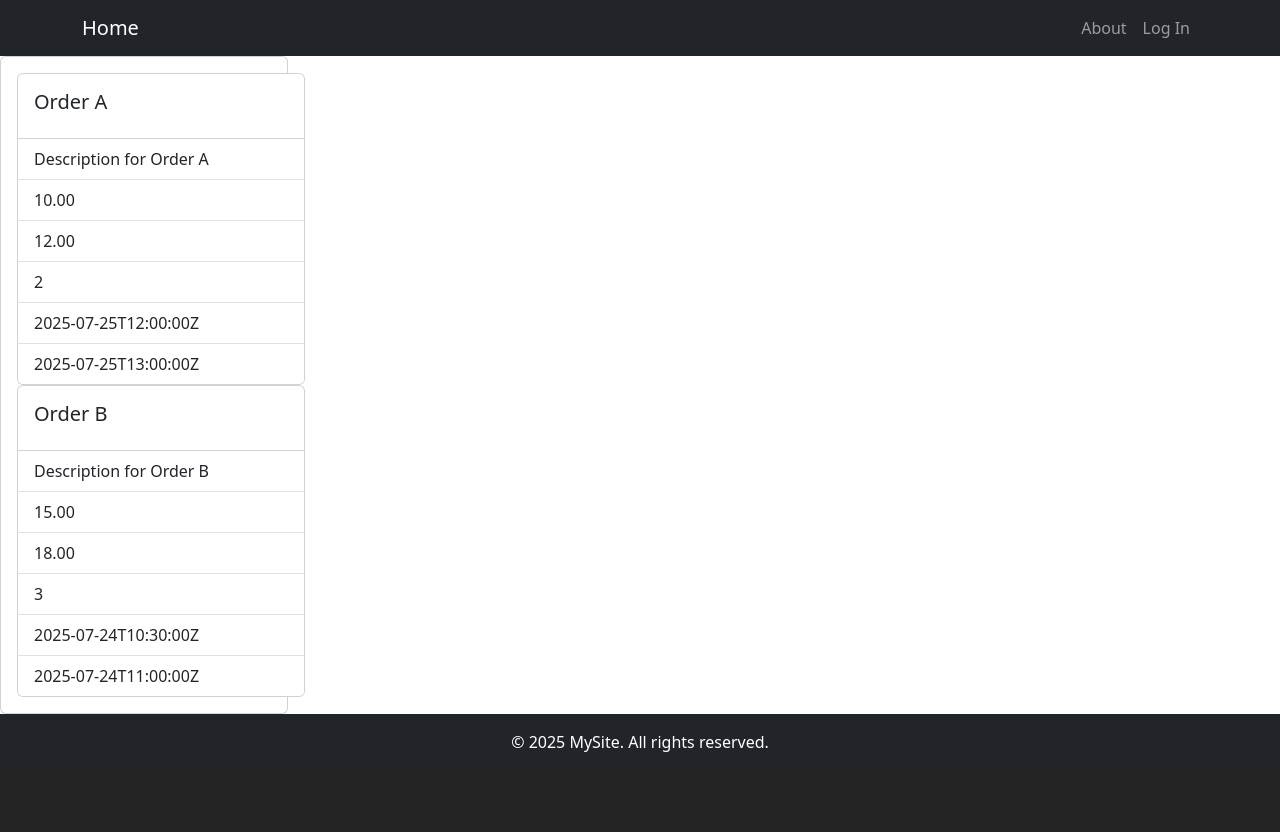
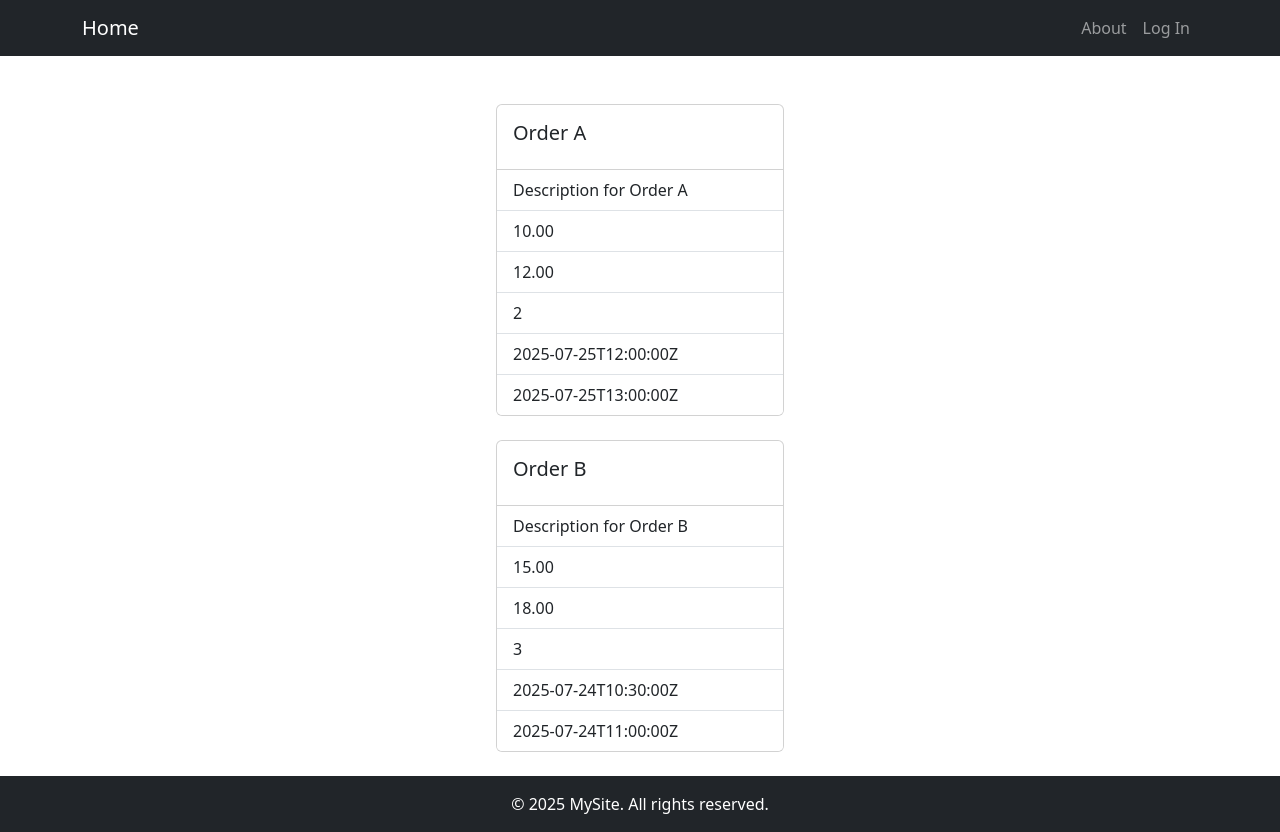
Before and after one commit to kevingil/agent-hackathon, a React (Vite) app in the folder frontend/: page / in a window 1280 px wide. Before the commit the page ends 800 px from the top, so only its background shows below. Built offline with nearby package versions, Linux system fonts and the light colour scheme.

Commit message:
updated the frontend

```diff
--- a/frontend/src/components/Lists/Orders.tsx
+++ b/frontend/src/components/Lists/Orders.tsx
@@ -1,4 +1,3 @@
-import Card from "react-bootstrap/Card";
 import { useState, useEffect } from "react";
 import OrderCard from "../ListItems/OrderCard";
 import type { Order } from "../../types/Order";
@@ -47,21 +46,25 @@ const Orders = () => {
   }, []);
 
   return (
-    <>
-      <Card style={{ width: "18rem" }}>
-        <Card.Body>
-          {loading ? (
-            <Card.Title>Loading ... </Card.Title>
-          ) : orders.length === 0 ? (
-            <Card.Title> No Orders </Card.Title>
-          ) : (
-            orders?.map((order: Order) => (
-              <OrderCard order={order} key={order.id} />
-            ))
-          )}
-        </Card.Body>
-      </Card>
-    </>
+    <div className="d-flex justify-content-center align-items-center mt-5">
+      <div className="row flex-column">
+        {loading ? (
+          <div className="text-center">
+            <h2>Loading...</h2>
+          </div>
+        ) : orders.length === 0 ? (
+          <div className="text-center">
+            <h2>No Orders</h2>
+          </div>
+        ) : (
+          orders.map((order: Order) => (
+            <div key={order.id} className="mb-4">
+              <OrderCard order={order} />
+            </div>
+          ))
+        )}
+      </div>
+    </div>
   );
 };
 
```
